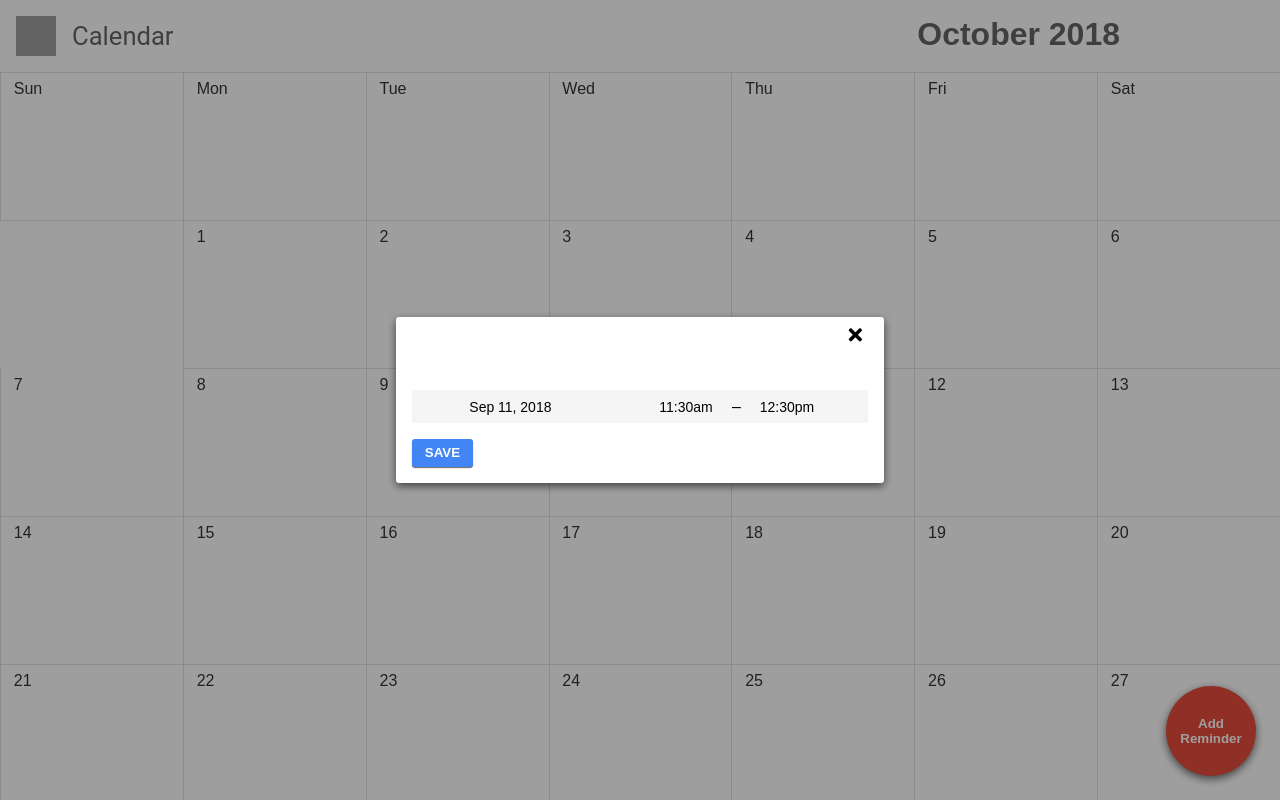
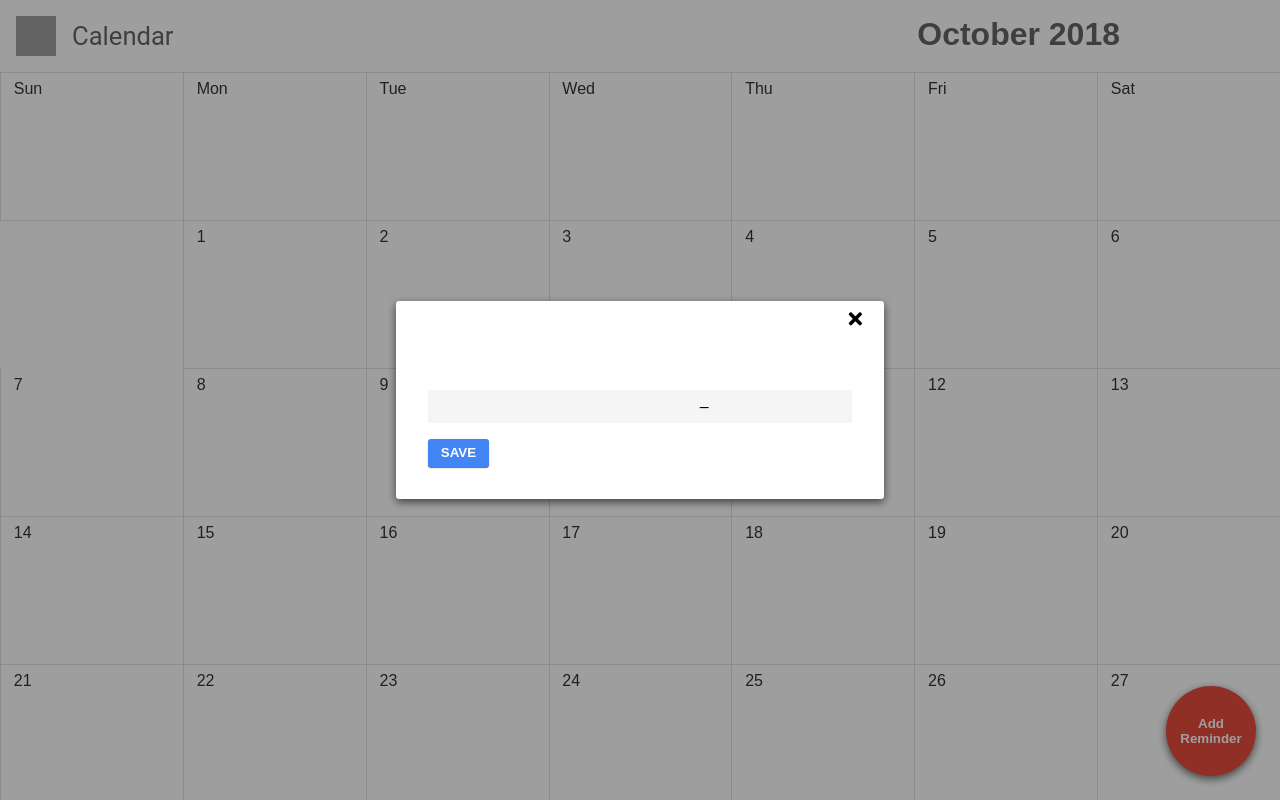
Before and after one commit to theboynextdoor/calendar-app, a React (Create React App) app: page / in a window 1280 px wide. Both pictures are taken after a click on the button "Add Reminder". Shown: the top 800 px of the page. Built offline with nearby package versions, Linux system fonts and the light colour scheme; grey boxes are pictures that could not be loaded.

Commit message:
Refactor FormFields. Move FormFields to Reminder Form

```diff
--- a/src/App.css
+++ b/src/App.css
@@ -17,11 +17,6 @@
   border-right: 1px solid #e0e0e0;
 }
 
-.row {
-  display: flex;
-  align-items: center;
-}
-
 .fa-clock {
   color: #333;
   margin-right: 1rem;
--- a/src/App.js
+++ b/src/App.js
@@ -7,10 +7,8 @@ import CalendarHeader from "./components/Calendar/Header";
 import Button from "./components/Button";
 import Modal from "./components/Modal";
 import Overlay from "./components/Overlay";
-import TimeField from "./components/FormFields/TimeField";
-import DateField from "./components/FormFields/DateField";
-import TitleField from "./components/FormFields/TitleField";
 import MastHead from "./components/MastHead";
+import ReminderForm from "./components/ReminderForm";
 
 // Util Functions
 import getDate from "date-fns/get_date";
@@ -74,23 +72,7 @@ class App extends Component {
     let modalElement = (
       <Overlay classNames={["center-x-y"]}>
         <Modal onClick={this.closeModal}>
-          <input
-            type="text"
-            className="input-field input-field--title"
-            onChange={this.handleTitleChange}
-            value={this.state.input}
-          />
-            <div className="datetime-container">
-            <div className="date-container">
-              <DateField value="Sep 11, 2018" />
-            </div>
-            <div className="time-container">
-              <TimeField value="11:30am" type="time" />
-              <div className="seperator">&ndash;</div>
-              <TimeField value="12:30pm" type="time" />
-            </div>
-          </div>
-          <button className="btn" onClick={this.handleAddReminder}>SAVE</button>
+          <ReminderForm />
         </Modal>
       </Overlay>
       );
--- a/src/components/FormFields/DateField.js
+++ /dev/null
@@ -1,13 +0,0 @@
-import React from 'react';
-import './master.css';
-
-// stores specific information
-// about a type
-
-function DateField(props) {
-    return (
-        <input value={props.value} className="input-field input-field--date" required />
-    );
-}
-
-export default DateField;
--- a/src/components/FormFields/TimeField.js
+++ /dev/null
@@ -1,11 +0,0 @@
-import React from 'react';
-import './master.css';
-
-
-function TimeField(props) {
-    return (
-        <input value={props.value} className="input-field input-field--time" required onChange={props.onChange}/>
-    );
-}
-
-export default TimeField;
--- a/src/components/FormFields/TitleField.js
+++ /dev/null
@@ -1,9 +0,0 @@
-import React from 'react';
-
-function TitleField(props) {
-    return (
-        <input type="text" placeholder={props.placeholder} className="input-field input-field--title" value={props.value}/>
-    );
-}
-
-export default TitleField;
--- a/src/components/Modal/index.css
+++ b/src/components/Modal/index.css
@@ -5,7 +5,7 @@
     max-width: 488px;
     width: 85%;
     box-shadow: 0 3px 8px rgba(0, 0, 0, .6);
-    padding: 16px;
+    padding: 2rem;
     position: relative;
     justify-content: space-between;
 }
--- a/src/components/FormFields/master.css
+++ b/src/components/ReminderForm/index.css
@@ -1,4 +1,5 @@
 .input-field {
+    box-sizing: border-box;
     background-color: transparent;
     border: 0;
     font-size: .875rem;
@@ -7,7 +8,8 @@
 
 .title-field {
     border: 0;
-    font-size: 1.5rem;
+    font-size: 1.3rem;
+    width: 100%;
 }
 
 .input-field--time,
@@ -35,17 +37,3 @@
 .input-field--title:focus {
     outline: none;
 }
-
-
-.datetime-container {
-    background: #F5F5F5;
-    display: flex;
-    flex-direction: row;
-}
-
-.date-container,
-.time-container {
-    display: flex;
-    width: 50%;
-    align-items: center;
-}
--- /dev/null
+++ b/src/components/ReminderForm/index.js
@@ -0,0 +1,49 @@
+import React from "react";
+import "./index.css";
+
+function ReminderForm(props) {
+    return (
+        <div className="reminder-form">
+            <input
+                type="text"
+                className="input-field input-field--title"
+                onChange={props.onTitleFieldChange}
+                value={props.titleField}
+                aria-label="Enter reminder's title here"
+                required
+            />
+            <div className="row row--center-x m-t-1 bg-gray">
+                <input
+                    type="text"
+                    className="input-field input-field--date w-50"
+                    arial-label="Enter reminder's date here"
+                    onChange={props.onDateFieldChange}
+                    value={props.dateField}
+                    required
+                />
+                <div className="row row--center-x w-50">
+                    <input
+                        type="text"
+                        className="input-field input-field--time"
+                        aria-label="Enter reminder's start time"
+                        onChange={props.onStartTimeFieldChange}
+                        value={props.startTimeField}
+                        required
+                    />
+                    <div className="seperator">&ndash;</div>
+                    <input
+                        type="text"
+                        className="input-field input-field--time"
+                        aria-label="Enter reminder's end time"
+                        onChange={props.onEndTimeFieldChange}
+                        value={props.endTimeField}
+                        required
+                    />
+                </div>
+            </div>
+            <button className="btn m-t-1" onClick={props.onButtonClick}>SAVE</button>
+        </div>
+    );
+}
+
+export default ReminderForm;
--- a/src/util.css
+++ b/src/util.css
@@ -3,3 +3,26 @@
     align-items: center;
     justify-content: center;
 }
+
+.bg-gray {
+    background-color: #F5F5F5;
+}
+/* Row */
+.row {
+  display: flex;
+  flex-direction: row;
+  width: 100%;
+}
+
+.row--center-x {
+  align-items: center;
+}
+
+/* Margin */
+.m-t-1 {
+    margin-top: 1rem;
+}
+
+.m-b-1 {
+    margin-bottom: 1rem;
+}
```
